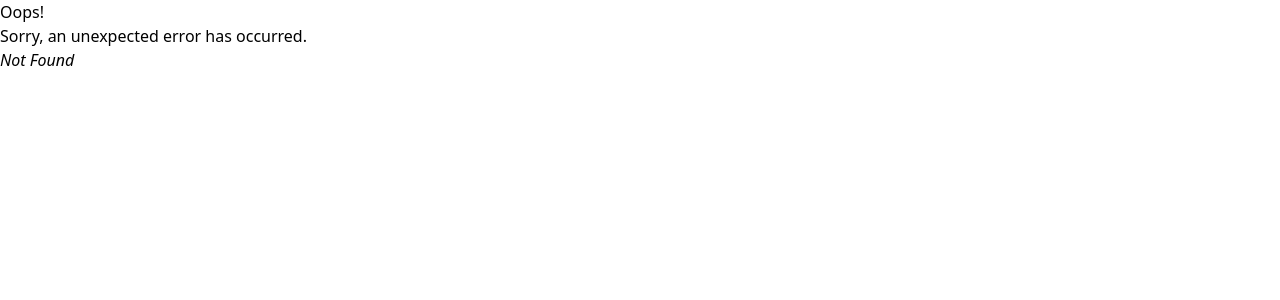
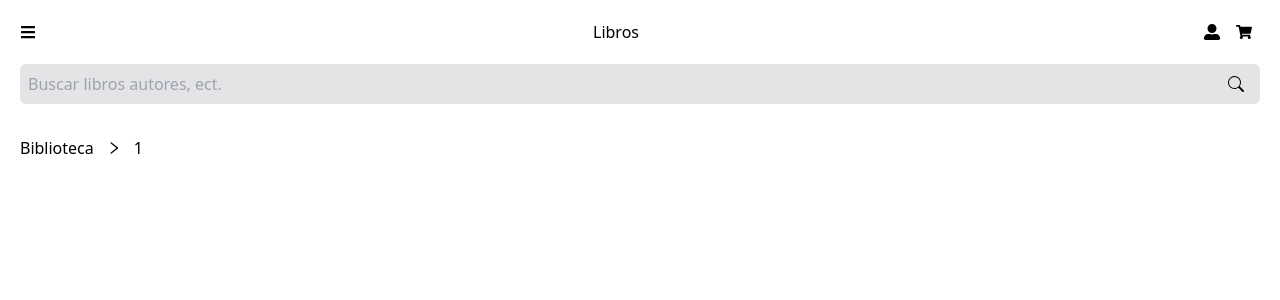
Before and after one commit to No-Country/c9-01-m-csharp-react, a React (Vite) app in the folder frontend/: page /library/1/1 in a window 1280 px wide. Before the commit this address had no page. Shown: the top 300 px of the page. Built offline with nearby package versions, Linux system fonts and the light colour scheme.

Commit message:
Trabajando en las descripciones de los libros

```diff
--- /dev/null
+++ b/frontend/src/Components/BookDescription.jsx
@@ -0,0 +1,26 @@
+import React from 'react'
+import { useParams, Link } from 'react-router-dom';
+import Header from './Header';
+import { AiOutlineRight } from "react-icons/ai";
+
+const BookDescription = () => {
+
+    let { bookDescription, categoryName } = useParams();
+
+  return (
+
+    <>
+        <Header/>
+        <div id='bookDescription'>
+            <p className='flex items-center mx-5 mt-4'>
+                <span> <Link to={"/library"}>Biblioteca</Link></span>
+                <span className='mx-3'> <AiOutlineRight/></span>
+                <span><Link to={`/library/${categoryName}`}>{categoryName}</Link></span>
+            </p>
+        </div>
+    </>
+
+  )
+}
+
+export default BookDescription;
--- a/frontend/src/Components/Pagination.jsx
+++ b/frontend/src/Components/Pagination.jsx
@@ -1,9 +1,9 @@
 import React from 'react'
 import Book from './Book';
-
-
+import { Link } from 'react-router-dom';
+import { useParams } from 'react-router-dom';
 const Pagination = () => {
-
+  let { categoryName } = useParams();
     const listaDeLibros = [
 
       {
@@ -64,7 +64,10 @@ const Pagination = () => {
 
           return(
             <div className='mx-auto my-3' key={index}>
-              <Book title={libro.name} author={libro.author} price={libro.price} />
+              <Link to={`/library/${categoryName}/${libro.name}`}>
+                <Book title={libro.name} author={libro.author} price={libro.price} />
+              </Link>
+
             </div>
 
           )
--- a/frontend/src/main.jsx
+++ b/frontend/src/main.jsx
@@ -19,6 +19,7 @@ import PersonalObjectives from "./Components/PersonalObjectives.jsx";
 import PersonalRead from "./Components/PersonalRead.jsx";
 import PersonalFavourites from "./Components/PersonalFavourites.jsx";
 import Login from './pages/Login'
+import BookDescription from './Components/BookDescription'
 
 const router = createBrowserRouter([
   {
@@ -35,6 +36,12 @@ const router = createBrowserRouter([
   {
     path: "/library/:categoryName",
     element: <Category/>,
+    errorElement:<ErrorPage/>,
+  },
+
+  {
+    path: "/library/:categoryName/:bookDescription",
+    element: <BookDescription/>,
     errorElement:<ErrorPage/>,
   },
   {
```
